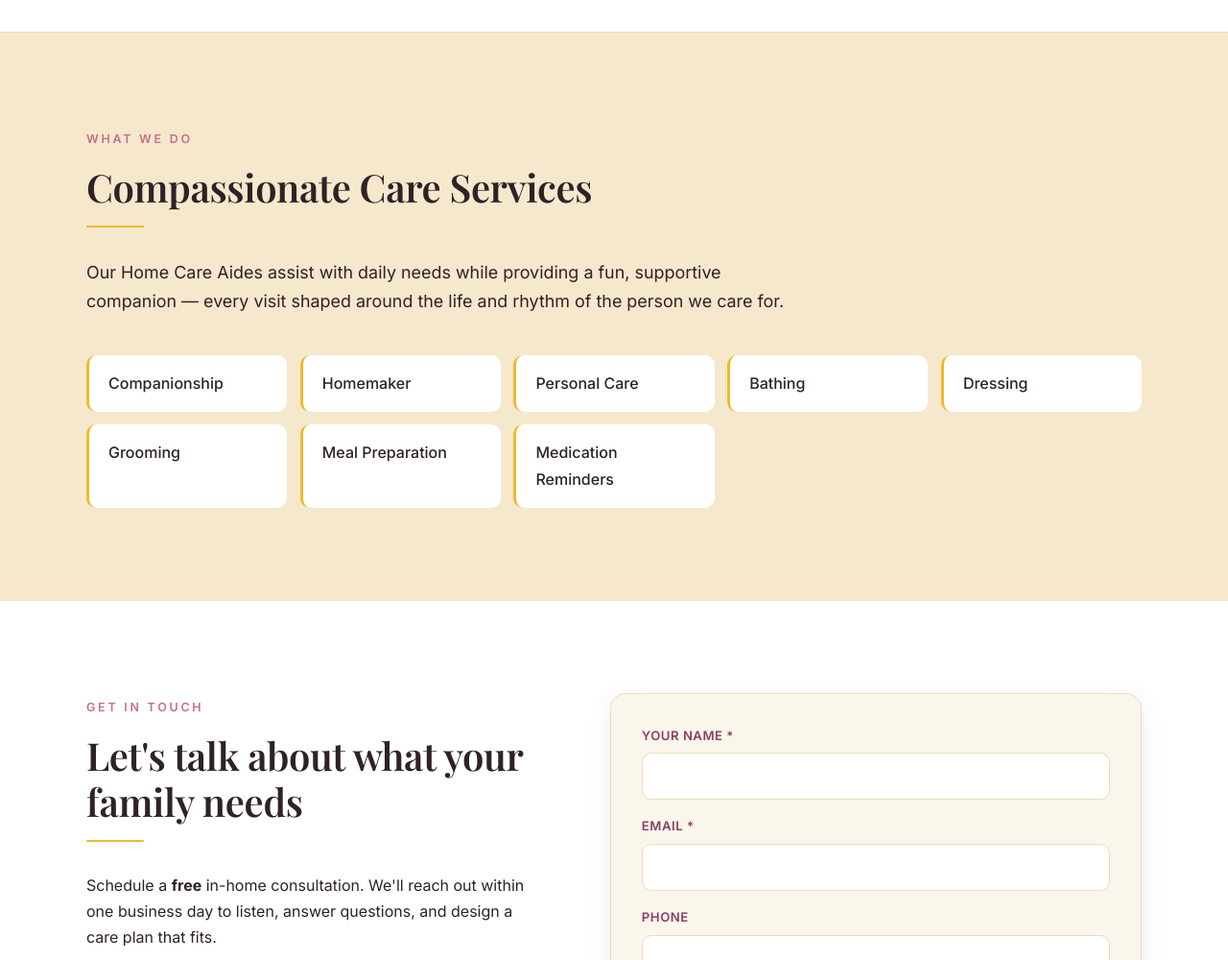
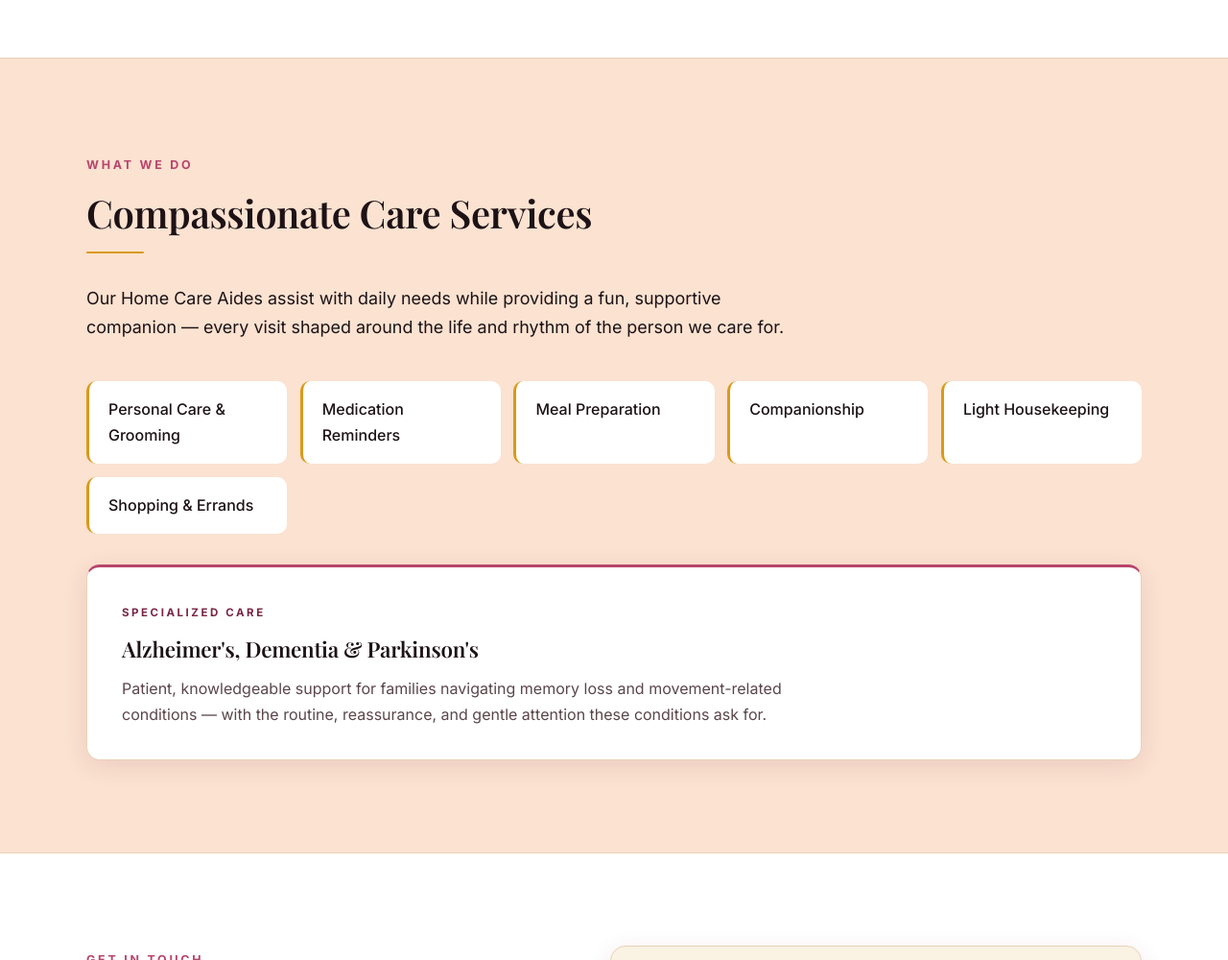
Before and after one commit to sabino-ramirez/tia_lucy, a plain HTML site: page index.html in a window 1280 px wide. Shown: the part 1800-2800 px from the top of the page at 96% size. Drawn offline with nearby package versions, Linux system fonts and the light colour scheme; a web font is replaced by a local one.

Commit message:
colorscheme and wording

```diff
--- a/index.html
+++ b/index.html
@@ -10,19 +10,19 @@
 <link href="https://fonts.googleapis.com/css2?family=Playfair+Display:ital,wght@0,500;0,600;0,700;1,500&family=Inter:wght@400;500;600;700&display=swap" rel="stylesheet">
 <style>
   :root {
-    --bg: #fbf6ec;
-    --bg-soft: #f5e8cd;
-    --ink: #2e2226;
-    --muted: #6f5f60;
-    --rose: #c66f8c;
-    --rose-dark: #8a3f5e;
-    --rose-light: #f7dde5;
-    --gold: #efbb2a;
-    --gold-light: #ffd960;
+    --bg: #faf2e3;
+    --bg-soft: #fbe2d1;
+    --ink: #1d1216;
+    --muted: #5a464b;
+    --rose: #b8456b;
+    --rose-dark: #7a2746;
+    --rose-light: #fbd1de;
+    --gold: #d99a18;
+    --gold-light: #f4c14a;
     --card: #ffffff;
-    --border: #ecdcc1;
-    --shadow: 0 6px 24px rgba(138, 63, 94, 0.10);
-    --shadow-lg: 0 14px 44px rgba(138, 63, 94, 0.16);
+    --border: #ead2b8;
+    --shadow: 0 6px 24px rgba(122, 39, 70, 0.12);
+    --shadow-lg: 0 14px 44px rgba(122, 39, 70, 0.18);
   }
   * { box-sizing: border-box; }
   html { scroll-behavior: smooth; }
@@ -101,13 +101,13 @@
     font-size: 0.9rem;
     font-weight: 600;
     letter-spacing: 0.02em;
-    box-shadow: 0 4px 14px rgba(140, 90, 110, 0.2);
+    box-shadow: 0 4px 14px rgba(122, 39, 70, 0.28);
     transition: background 0.2s, transform 0.15s, box-shadow 0.2s;
   }
   .phone-cta:hover {
     background: var(--rose-dark);
     transform: translateY(-1px);
-    box-shadow: 0 6px 18px rgba(140, 90, 110, 0.3);
+    box-shadow: 0 6px 18px rgba(122, 39, 70, 0.36);
   }
 
   /* Hero */
@@ -117,7 +117,7 @@
     padding: 8rem 1.5rem 7rem;
     text-align: center;
     overflow: hidden;
-    background: #2a1a22;
+    background: #2a141d;
   }
   .hero::before {
     content: "";
@@ -130,7 +130,7 @@
     content: "";
     position: absolute;
     inset: 0;
-    background: linear-gradient(135deg, rgba(58, 30, 45, 0.65), rgba(138, 63, 94, 0.45));
+    background: linear-gradient(135deg, rgba(40, 16, 26, 0.72), rgba(160, 50, 88, 0.5));
     z-index: 1;
   }
   .hero-content {
@@ -143,7 +143,7 @@
     display: inline-block;
     font-family: "Inter", sans-serif;
     font-size: 0.78rem;
-    font-weight: 600;
+    font-weight: 700;
     letter-spacing: 0.22em;
     text-transform: uppercase;
     color: var(--rose);
@@ -177,21 +177,21 @@
     border: none;
     cursor: pointer;
     transition: background 0.2s, transform 0.15s, box-shadow 0.2s;
-    box-shadow: 0 6px 18px rgba(140, 90, 110, 0.28);
+    box-shadow: 0 6px 18px rgba(122, 39, 70, 0.32);
   }
   .btn:hover {
     background: var(--rose-dark);
     transform: translateY(-1px);
-    box-shadow: 0 8px 22px rgba(140, 90, 110, 0.36);
+    box-shadow: 0 8px 22px rgba(122, 39, 70, 0.4);
   }
   .btn-outline {
     background: transparent;
     color: white;
     box-shadow: none;
-    border: 1.5px solid rgba(255,255,255,0.6);
+    border: 1.5px solid rgba(255,255,255,0.7);
   }
   .btn-outline:hover {
-    background: rgba(255,255,255,0.12);
+    background: rgba(255,255,255,0.14);
     border-color: white;
     box-shadow: none;
   }
@@ -281,6 +281,36 @@
     box-shadow: var(--shadow);
     border-left-color: var(--rose);
   }
+  .specialized-care {
+    margin-top: 2rem;
+    background: var(--card);
+    border: 1px solid var(--border);
+    border-top: 3px solid var(--rose);
+    border-radius: 14px;
+    padding: 2rem 2.25rem;
+    box-shadow: var(--shadow);
+  }
+  .specialized-eyebrow {
+    display: inline-block;
+    font-family: "Inter", sans-serif;
+    font-size: 0.72rem;
+    font-weight: 700;
+    letter-spacing: 0.22em;
+    text-transform: uppercase;
+    color: var(--rose-dark);
+    margin-bottom: 0.5rem;
+  }
+  .specialized-care h3 {
+    margin: 0 0 0.6rem;
+    font-size: 1.4rem;
+    color: var(--ink);
+  }
+  .specialized-care p {
+    margin: 0;
+    color: var(--muted);
+    font-size: 1rem;
+    max-width: 720px;
+  }
 
   /* Contact */
   .contact-section { background: var(--card); border-top: 1px solid var(--border); }
@@ -339,7 +369,7 @@
   input:focus, textarea:focus {
     outline: none;
     border-color: var(--rose);
-    box-shadow: 0 0 0 3px rgba(184, 134, 155, 0.18);
+    box-shadow: 0 0 0 3px rgba(184, 69, 107, 0.2);
   }
   textarea { min-height: 130px; resize: vertical; }
   .honeypot { display: none; }
@@ -347,8 +377,8 @@
 
   /* Footer */
   footer {
-    background: #3a2530;
-    color: #d8c5cc;
+    background: #3a1f2a;
+    color: #e8d2d8;
     padding: 3.5rem 1.5rem 2rem;
     text-align: center;
     font-size: 0.92rem;
@@ -368,7 +398,7 @@
     margin: 0 0 1.5rem;
     font-size: 1rem;
   }
-  .footer-meta { margin-top: 1.5rem; font-size: 0.8rem; color: rgba(216, 197, 204, 0.6); }
+  .footer-meta { margin-top: 1.5rem; font-size: 0.8rem; color: rgba(232, 210, 216, 0.6); }
   footer a { color: var(--gold-light); text-decoration: none; }
   footer a:hover { color: white; }
 
@@ -427,8 +457,8 @@
     <span class="eyebrow">About Us</span>
     <h2>Our Focus Is Helping Seniors Live Well At Home</h2>
     <div class="divider"></div>
-    <p class="lead">De Luz Home Care LLC brings safe, loving, and caring services to those who desire nursing-home-quality treatment in the comfort of their own home. We help seniors and older adults with non-medical activities of daily living — including meal preparation, bathing assistance, dressing, light housekeeping, medication reminders, and transportation.</p>
-    <p>Care and companionship are available on an hourly or live-in basis. We are experts in 24-hour live-in care.</p>
+    <p class="lead">De Luz Home Care LLC brings safe, loving, and caring services to those who desire nursing-home-quality treatment in the comfort of their own home. We help seniors and older adults with non-medical activities of daily living — including personal care and grooming, meal preparation, medication reminders, light housekeeping, companionship, and help with shopping and errands.</p>
+    <p>Care and companionship are available on an hourly or live-in basis. We are experts in 24-hour live-in care, with specialized experience supporting families living with Alzheimer's, dementia, and Parkinson's.</p>
   </div>
 </section>
 
@@ -469,15 +499,19 @@
     <div class="divider"></div>
     <p class="lead">Our Home Care Aides assist with daily needs while providing a fun, supportive companion — every visit shaped around the life and rhythm of the person we care for.</p>
     <ul class="services-list">
+      <li>Personal Care &amp; Grooming</li>
+      <li>Medication Reminders</li>
+      <li>Meal Preparation</li>
       <li>Companionship</li>
-      <li>Homemaker</li>
-      <li>Personal Care</li>
-      <li>Bathing</li>
-      <li>Dressing</li>
-      <li>Grooming</li>
-      <li>Meal Preparation</li>
-      <li>Medication Reminders</li>
+      <li>Light Housekeeping</li>
+      <li>Shopping &amp; Errands</li>
     </ul>
+
+    <div class="specialized-care">
+      <span class="specialized-eyebrow">Specialized Care</span>
+      <h3>Alzheimer's, Dementia &amp; Parkinson's</h3>
+      <p>Patient, knowledgeable support for families navigating memory loss and movement-related conditions — with the routine, reassurance, and gentle attention these conditions ask for.</p>
+    </div>
   </div>
 </section>
 
```
